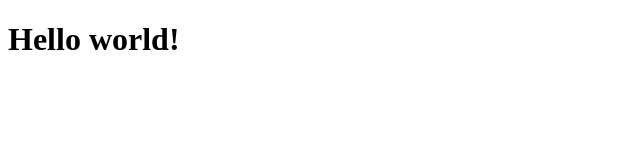
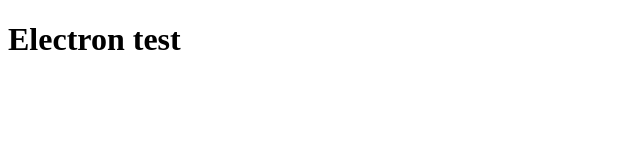
Before and after one commit to MrJackWilson/electron-test, an Electron app: page index.html in a window 1024 px wide. Shown: the full height of the page, 0-640 px from the left. Drawn offline with Linux system fonts and the light colour scheme.

```diff
--- a/index.html
+++ b/index.html
@@ -5,6 +5,6 @@
     <title>electron-test</title>
 </head>
 <body>
-    <h1>Hello world!</h1>
+    <h1>Electron test</h1>
 </body>
 </html>
```
